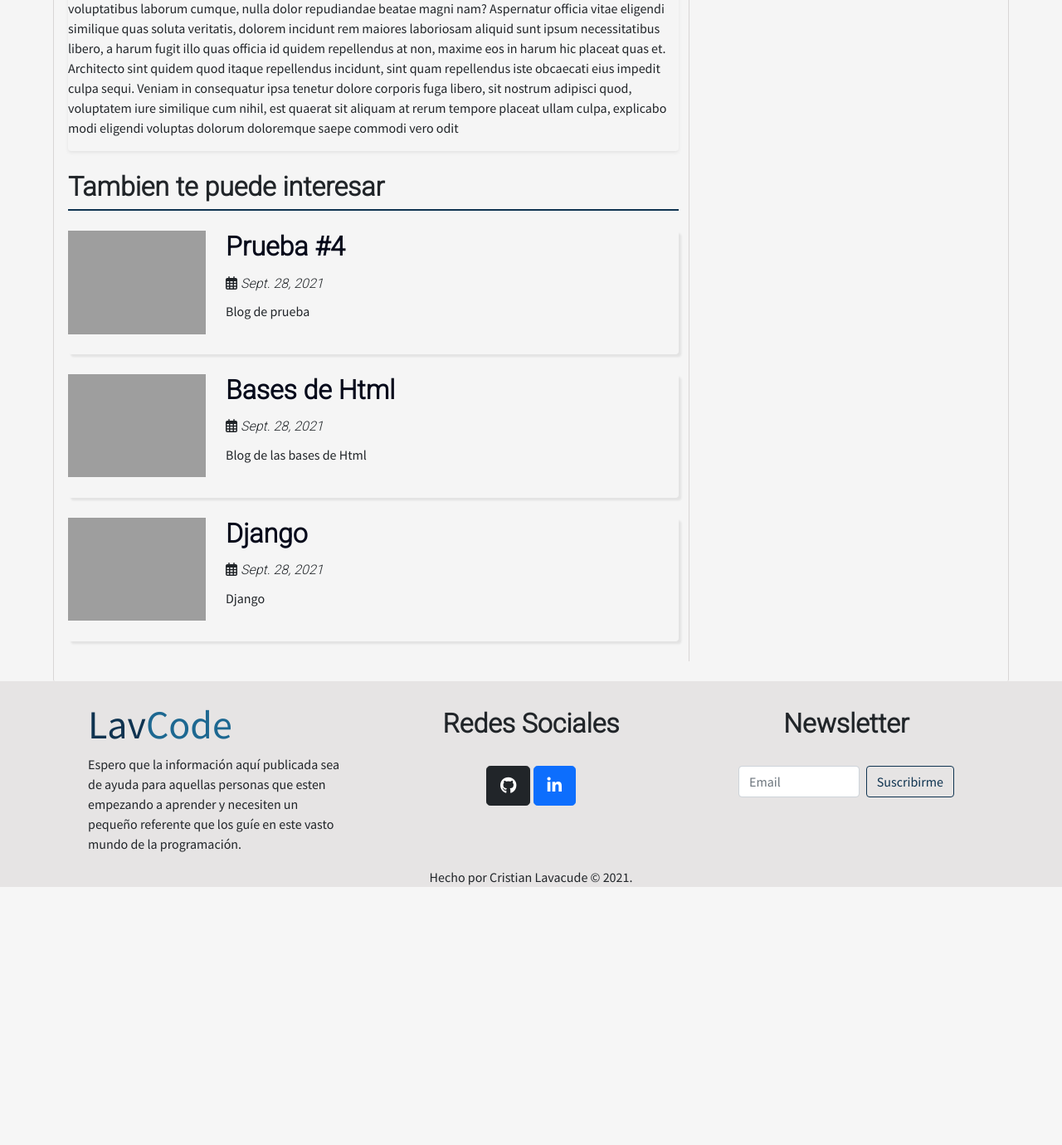
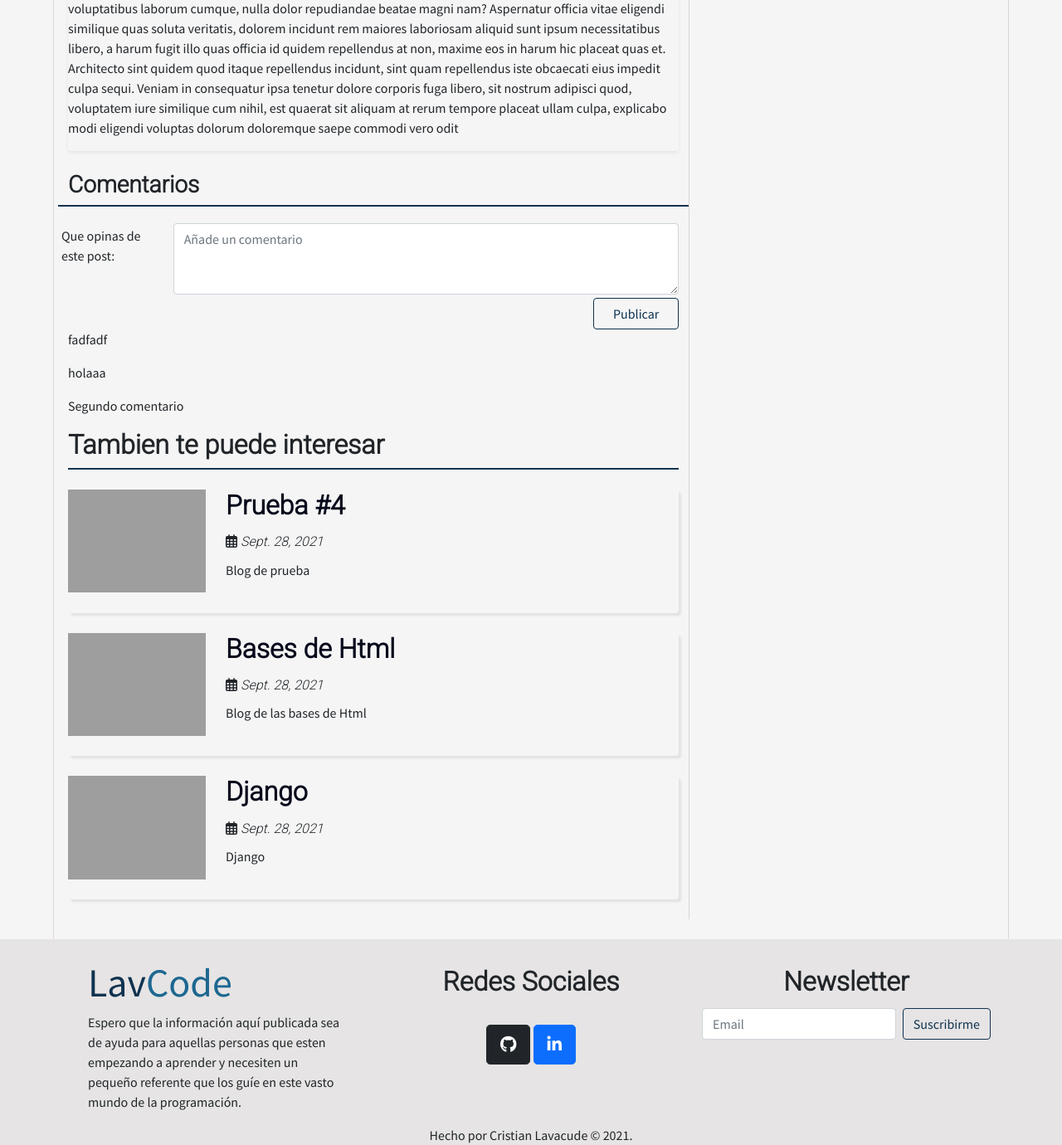
Before and after one commit to cdlavacudeg/Blog_LavCode, a Django app: a page that uses mysite/home/templates/base.html in a window 1280 px wide. Shown: the part 2343-3723 px from the top of the page at 83% size. Before the commit the page ends 3412 px from the top, so only its background shows below. Run offline with Django 3.2, Linux system fonts and the light colour scheme; data comes from the database, SQL or seed files in the repository; both versions use the stored data as it was after the commit; some libraries are stand-ins or nearby versions; grey boxes are pictures that could not be loaded.

Commit message:
Comentarios version inicial

```diff
--- a/mysite/blog/models.py
+++ b/mysite/blog/models.py
@@ -1,6 +1,8 @@
 from django.db import models
+from django.db.models.base import Model
 from django.db.models.fields import NullBooleanField
 from ckeditor.fields import RichTextField
+from django.core.validators import MinLengthValidator
 from django.utils.text import slugify
 
 # Create your models here.
@@ -26,6 +28,7 @@ class Blog(models.Model):
     imagen=models.URLField(max_length=245,blank=False,null=False)
     autor=models.ForeignKey('Autor',on_delete=models.CASCADE)
     categoria=models.ManyToManyField('Categoria')
+    comentarios=models.ForeignKey('Comment',on_delete=models.SET_NULL,null=True)
 
     #https://django-ckeditor.readthedocs.io/en/latest/#django-ckeditor
     contenido=RichTextField()
@@ -40,3 +43,13 @@ class Blog(models.Model):
     def save(self,*args,**kargs):
         self.slug=slugify(self.titulo)
         super(Blog,self).save(*args,**kargs)
+
+class Comment (models.Model):
+    contenido=models.TextField(validators=[MinLengthValidator(3, "Comentario debe ser mayor a 3 caracteres.")])
+    blog_id=models.ForeignKey('Blog',on_delete=models.CASCADE)
+
+    fecha_creacion = models.DateTimeField(auto_now_add=True)
+    fecha_modificacion = models.DateTimeField(auto_now=True)
+    def __str__(self):
+        if len(self.contenido) < 15 : return self.contenido
+        return self.contenido[:11] + ' ...'
--- a/mysite/blog/templates/blog/post_detail.html
+++ b/mysite/blog/templates/blog/post_detail.html
@@ -16,6 +16,34 @@
                 <span style="font-size:0;">{% for categoria in post.categoria.all %} {{ categoria }}{% endfor %}</span>
             </div>
             <div class="col-12">{{post.contenido|safe}}</div>
+        </div>
+    </div>
+    <div class=row>
+        <div class="titulo-g">
+            <h3>Comentarios</h3>
+        </div>
+        <div class="col-12  mt-3">
+            <form method="POST">
+                {% csrf_token %}
+                {% if error_message %}<p><strong>{{ error_message }}</strong></p>{% endif %}
+                <div class="form-group row">
+                    <label  class="col-lg-2 col-form-label px-1">Que opinas de este post:</label>
+                    <div class="col-lg-10 pt-1">
+                        <textarea class="form-control" id="comentario_text" name="comentario_text" rows="3" placeholder="Añade un comentario"></textarea>
+                    </div >
+                </div>
+                <div class="from-group row">
+                    <div class="col-5 offset-7 col-lg-2 offset-lg-10 mt-1">
+                        <button type="submit" class="form-control btn btn-outline-blue">Publicar</button>
+                    </div>
+                </div>
+            </form>
+
+            <div name="lista_comentarios">
+                {% for comentario in comentarios_post %}
+            <p> {{ comentario.contenido }} </p>
+            {% endfor %}
+            </div>
         </div>
     </div>
 {% else %}
--- a/mysite/blog/views.py
+++ b/mysite/blog/views.py
@@ -1,11 +1,14 @@
-from django.shortcuts import render, redirect
-from .models import Blog,Categoria
+from django.shortcuts import render, redirect, get_object_or_404
+from django.urls import reverse_lazy,reverse
+from .models import Blog,Categoria,Comment
 from django.core.paginator import Paginator
 from django.core import paginator
 from django.views import View
 from home.models import Subscribers
 from django.db.models import Q
 from django.core.mail import send_mail
+import logging
+
 
 
 # Create your views here.
@@ -22,9 +25,7 @@ class HomeView(View):
             html=None
             recipient_list=[email_sub]
             send_mail(subject,message,None,recipient_list,html_message=html)
-
-
-            return redirect('home:all')
+            return redirect(request.path_info)
 
 
     def get(self,request):
@@ -60,9 +61,23 @@ class PostDetailView(HomeView):
 
     template_name="blog/post_detail.html"
 
+    def post(self,request,str):
+        response=super().post(request,str)
+
+        a = get_object_or_404(Blog, slug=str)
+        if request.POST.get('comentario_text'):
+
+            comment = Comment(contenido=request.POST.get('comentario_text'), blog_id=a)
+            comment.save()
+            response=redirect(reverse('blog:post_detail', args=[str]))
+
+        return response
+
     def get(self,request,str):
 
         post_of_id=Blog.objects.get(slug=str)
+        comentarios_post=Comment.objects.filter(blog_id=post_of_id).order_by('fecha_creacion')
+
         self.template_name="blog/post_detail.html"
         context={}
 
@@ -80,5 +95,5 @@ class PostDetailView(HomeView):
         recent_list=Blog.objects.all().order_by('-modificado_en')[:5]
         cate=Categoria.objects.all().order_by('nombre')
 
-        context={'blog_list':post,'post':post_of_id,'recent_post':recent_list,'categorias':cate,'search':strval}
+        context={'blog_list':post,'post':post_of_id,'recent_post':recent_list,'categorias':cate,'search':strval,'comentarios_post':comentarios_post}
         return render(request,self.template_name,context)
--- a/mysite/home/templates/base.html
+++ b/mysite/home/templates/base.html
@@ -133,9 +133,9 @@
           </div>
 
           <div class="col-md-4">
-            <div class="container pt-3 text-center">
+            <div class="pt-3 text-center">
               <h2>Newsletter</h2>
-              <div class="p-4">
+              <div class="p-1">
                 <form class="d-flex" method="POST">
                   {% csrf_token %}
                   {% if error_message %}<p><strong>{{ error_message }}</strong></p>{% endif %}
```
Also changed, not shown: mysite/blog/admin.py (+10 -1 lines), mysite/blog/migrations/0002_auto_20210929_1516.py (added), mysite/blog/migrations/0003_auto_20210929_1639.py (added), mysite/blog/urls.py (line endings or trailing spaces), mysite/db.sqlite3.
